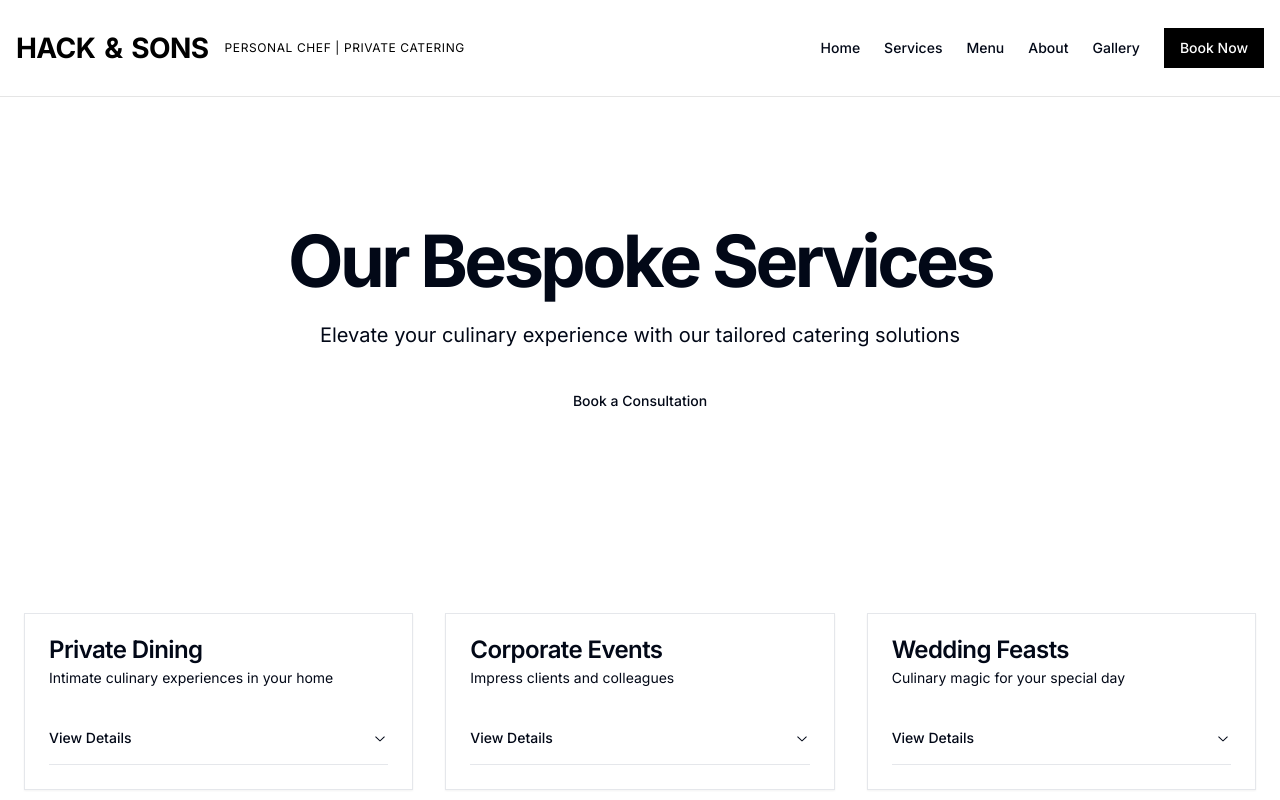
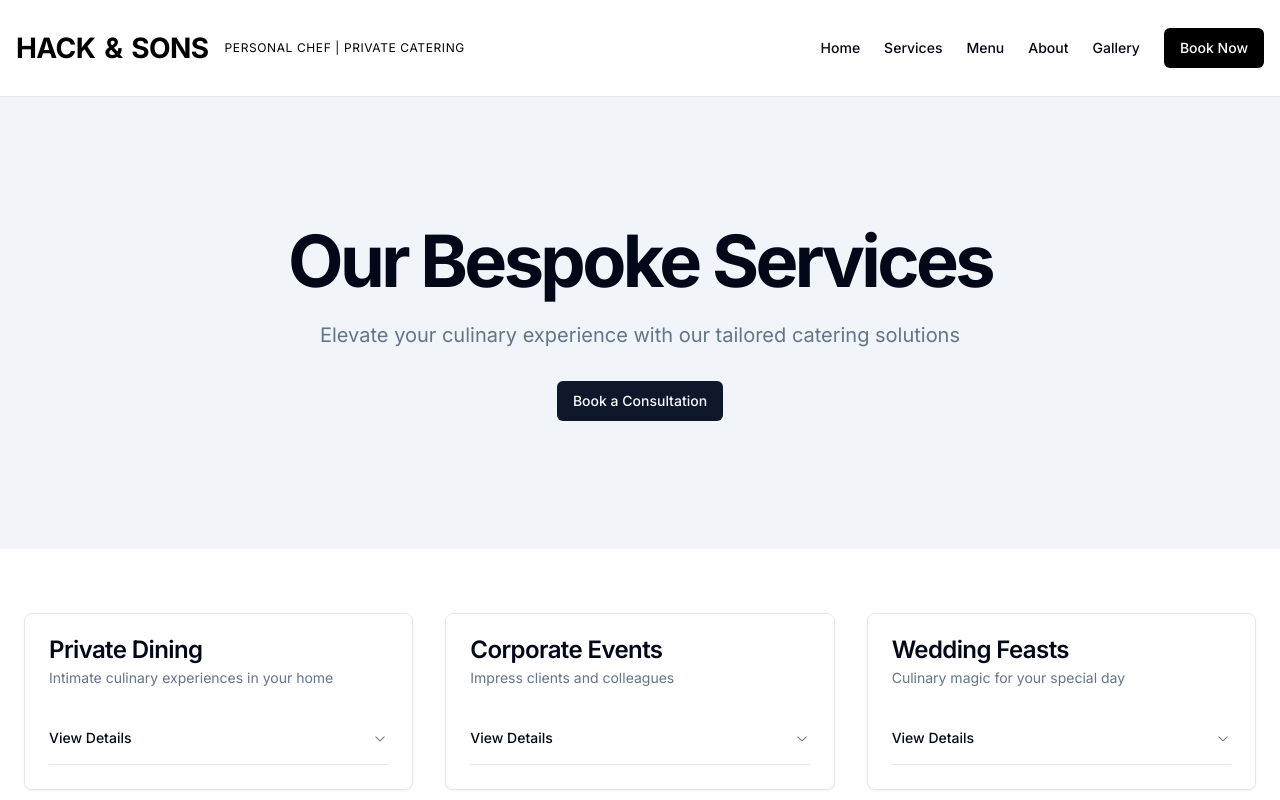
Before and after one commit to ellebee2/hack-and-sons-catering, a Next.js app: page /services in a window 1280 px wide. Shown: the top 800 px of the page. Built offline with nearby package versions, Linux system fonts and the light colour scheme.

Commit message:
newest update working images

```diff
--- a/src/app/globals.css
+++ b/src/app/globals.css
@@ -5,13 +5,24 @@
 :root {
   --background: 0 0% 100%;
   --foreground: 222.2 84% 4.9%;
-  /* ... other light mode variables */
-}
-
-.dark {
-  --background: 222.2 84% 4.9%;
-  --foreground: 210 40% 98%;
-  /* ... other dark mode variables */
+  --card: 0 0% 100%;
+  --card-foreground: 222.2 84% 4.9%;
+  --popover: 0 0% 100%;
+  --popover-foreground: 222.2 84% 4.9%;
+  --primary: 222.2 47.4% 11.2%;
+  --primary-foreground: 210 40% 98%;
+  --secondary: 210 40% 96.1%;
+  --secondary-foreground: 222.2 47.4% 11.2%;
+  --muted: 210 40% 96.1%;
+  --muted-foreground: 215.4 16.3% 46.9%;
+  --accent: 210 40% 96.1%;
+  --accent-foreground: 222.2 47.4% 11.2%;
+  --destructive: 0 84.2% 60.2%;
+  --destructive-foreground: 210 40% 98%;
+  --border: 214.3 31.8% 91.4%;
+  --input: 214.3 31.8% 91.4%;
+  --ring: 222.2 84% 4.9%;
+  --radius: 0.5rem;
 }
 
 body {
--- a/src/app/layout.tsx
+++ b/src/app/layout.tsx
@@ -1,4 +1,3 @@
-import { ThemeProvider } from '@/contexts/ThemeContext';
 import './globals.css';
 import type { Metadata } from 'next';
 import { Inter } from 'next/font/google';
@@ -18,9 +17,7 @@
   return (
     <html lang="en">
       <body className={inter.className}>
-        <ThemeProvider>
-          {children}
-        </ThemeProvider>
+        {children}
       </body>
     </html>
   );
--- a/src/components/Header.tsx
+++ b/src/components/Header.tsx
@@ -4,7 +4,6 @@
 import { Sheet, SheetContent, SheetTrigger } from "@/components/ui/sheet"
 import { Menu } from "lucide-react"
 import styles from './Header.module.css'
-import { ThemeToggle } from './ThemeToggle'
 
 export function Header() {
   const [isOpen, setIsOpen] = useState(false)
@@ -22,8 +21,8 @@
       <div className="container flex h-16 items-center">
         <div className="flex items-center flex-1">
           <Link href="/" className={styles.logo}>
-            <span className={`${styles.logoMain} dark:text-white`}>HACK <span className={styles.ampersand}>&</span> SONS</span>
-            <span className={`${styles.logoTagline} dark:text-gray-300`}>Personal Chef | Private Catering</span>
+            <span className={styles.logoMain}>HACK <span className={styles.ampersand}>&</span> SONS</span>
+            <span className={styles.logoTagline}>Personal Chef | Private Catering</span>
           </Link>
         </div>
         <nav className="hidden md:flex items-center gap-6">
@@ -33,7 +32,7 @@
             </Link>
           ))}
           <Link href="/booking">
-            <Button className="bg-black text-white hover:bg-gray-800 dark:bg-white dark:text-black dark:hover:bg-gray-200">Book Now</Button>
+            <Button className="bg-black text-white hover:bg-gray-800">Book Now</Button>
           </Link>
         </nav>
         <Sheet open={isOpen} onOpenChange={setIsOpen}>
@@ -55,10 +54,9 @@
                   {item.label}
                 </Link>
               ))}
-              <ThemeToggle />
               <div className="mt-4">
                 <Link href="/booking" onClick={() => setIsOpen(false)}>
-                  <Button className="w-full bg-black text-white hover:bg-gray-800 dark:bg-white dark:text-black dark:hover:bg-gray-200">Book Now</Button>
+                  <Button className="w-full bg-black text-white hover:bg-gray-800">Book Now</Button>
                 </Link>
               </div>
             </nav>
--- a/src/components/ThemeToggle.tsx
+++ /dev/null
@@ -1,18 +0,0 @@
-'use client'
-
-import { useTheme } from '@/contexts/ThemeContext'
-import { Moon, Sun } from 'lucide-react'
-
-export const ThemeToggle = () => {
-  const { theme, toggleTheme } = useTheme()
-
-  return (
-    <button
-      onClick={toggleTheme}
-      className="flex items-center justify-between w-full p-2 rounded-md bg-gray-100 dark:bg-gray-700 text-sm font-medium"
-    >
-      <span>{theme === 'light' ? 'Dark Mode' : 'Light Mode'}</span>
-      {theme === 'light' ? <Moon size={16} /> : <Sun size={16} />}
-    </button>
-  )
-}
--- a/src/contexts/ThemeContext.tsx
+++ /dev/null
@@ -1,52 +0,0 @@
-'use client'
-
-import React, { createContext, useContext, useState, useEffect } from 'react'
-
-type Theme = 'light' | 'dark'
-
-type ThemeContextType = {
-  theme: Theme
-  toggleTheme: () => void
-}
-
-const ThemeContext = createContext<ThemeContextType | undefined>(undefined)
-
-export const ThemeProvider: React.FC<{ children: React.ReactNode }> = ({ children }) => {
-  const [theme, setTheme] = useState<Theme>('light')
-
-  useEffect(() => {
-    const savedTheme = localStorage.getItem('theme') as Theme | null
-    if (savedTheme) {
-      setTheme(savedTheme)
-    } else if (window.matchMedia('(prefers-color-scheme: dark)').matches) {
-      setTheme('dark')
-    }
-  }, [])
-
-  useEffect(() => {
-    localStorage.setItem('theme', theme)
-    if (theme === 'dark') {
-      document.documentElement.classList.add('dark')
-    } else {
-      document.documentElement.classList.remove('dark')
-    }
-  }, [theme])
-
-  const toggleTheme = () => {
-    setTheme(prevTheme => prevTheme === 'light' ? 'dark' : 'light')
-  }
-
-  return (
-    <ThemeContext.Provider value={{ theme, toggleTheme }}>
-      {children}
-    </ThemeContext.Provider>
-  )
-}
-
-export const useTheme = () => {
-  const context = useContext(ThemeContext)
-  if (context === undefined) {
-    throw new Error('useTheme must be used within a ThemeProvider')
-  }
-  return context
-}
--- a/tailwind.config.js
+++ b/tailwind.config.js
@@ -1,6 +1,5 @@
 /** @type {import('tailwindcss').Config} */
 module.exports = {
-    darkMode: 'class',
     content: [
     "./src/pages/**/*.{js,ts,jsx,tsx,mdx}",
     "./src/components/**/*.{js,ts,jsx,tsx,mdx}",
```
